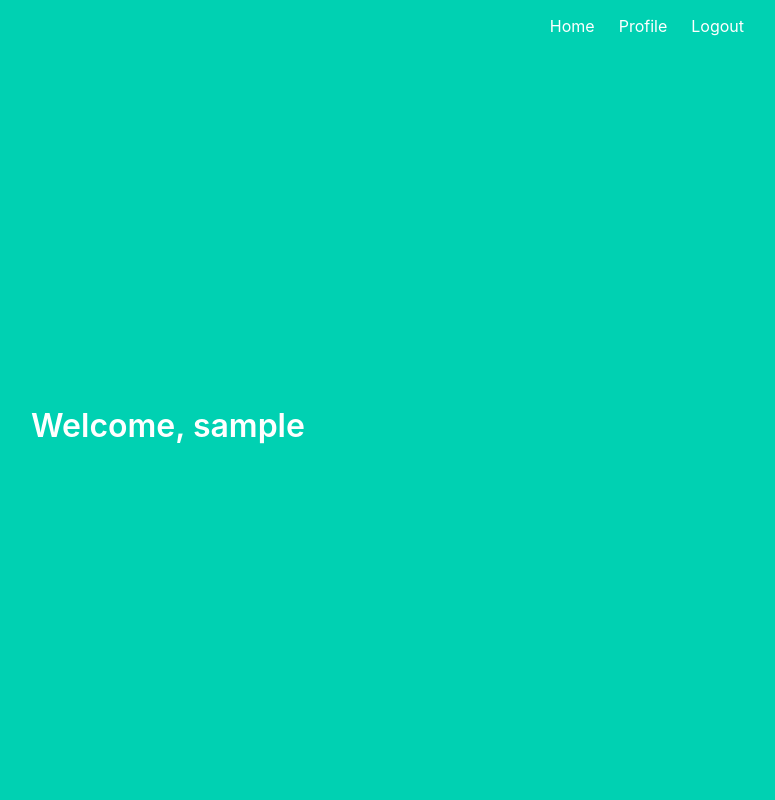
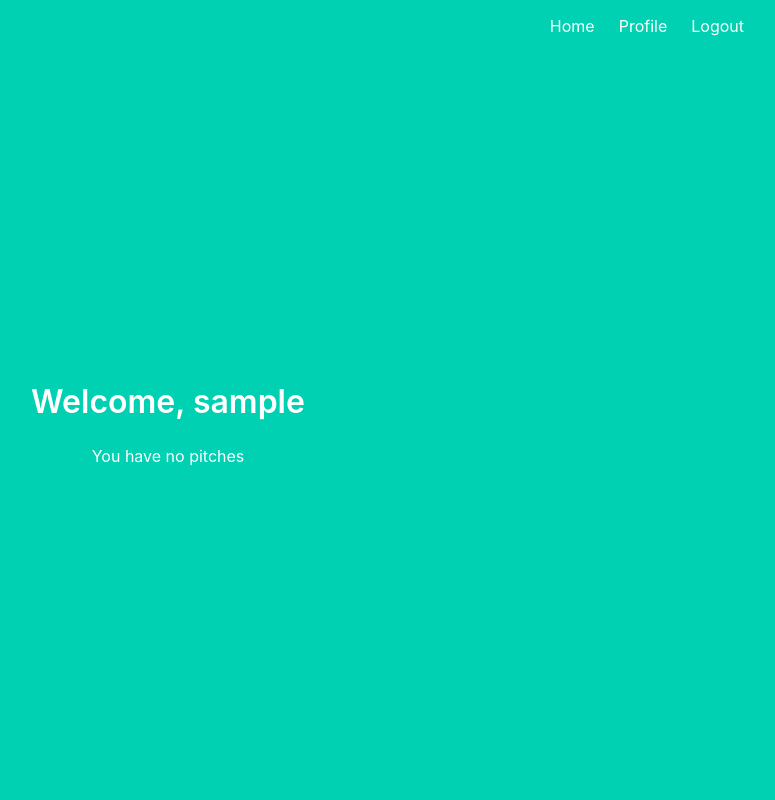
Before and after one commit to davidkiama/Flask-Pitches, a Flask app: page /profile in a window 1280 px wide. Shown: the whole page, without its empty margins (472-1247 px from the left). Run offline with Flask 2, Linux system fonts and the light colour scheme; the visitor is signed in with stand-in values (Sample User, id 1); data comes from the database, SQL or seed files in the repository; data that the repository does not hold is empty.

Commit message:
View pitches a user has created

```diff
--- a/app/main.py
+++ b/app/main.py
@@ -19,7 +19,9 @@ def index():
 @main.route('/profile')
 @login_required
 def profile():
-    return render_template('profile.html', username=current_user.username)
+
+    pitches = Pitch.query.filter_by(author=current_user.id).all()
+    return render_template('profile.html', username=current_user.username, pitches=pitches)
 
 
 @main.route('/create_pitch', methods=['GET', 'POST'])
@@ -35,7 +37,7 @@ def create_pitch():
                       category=category, author=current_user.id)
         db.session.add(pitch)
         db.session.commit()
-        flash('Pitch added successfully')
+
         return redirect(url_for('main.profile'))
 
     return render_template('upload_pitch.html', user=current_user)
--- a/app/templates/profile.html
+++ b/app/templates/profile.html
@@ -6,4 +6,19 @@
 </h1>
 
 
+{% if pitches %}
+
+{% for pitch in pitches %}
+<p> {{pitch.title}} </p>
+<p>{{pitch.content}} </p>
+<p>{{pitch.category}} </p>
+
+{% endfor %}
+
+{% else %}
+
+<p>You have no pitches</p>
+
+{% endif %}
+
 {% endblock %}
```
